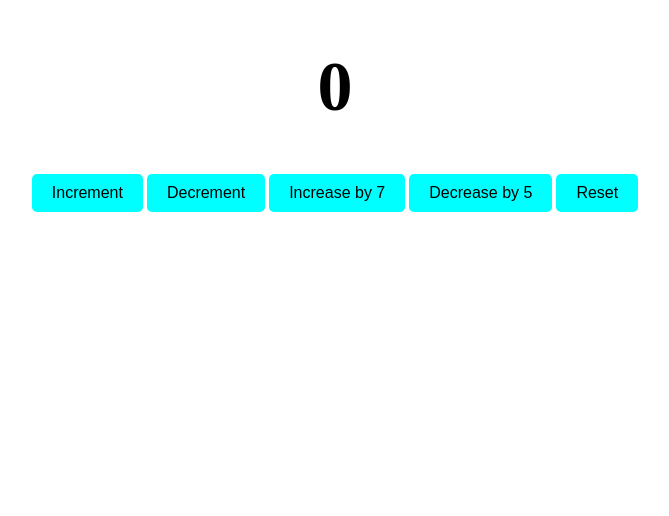
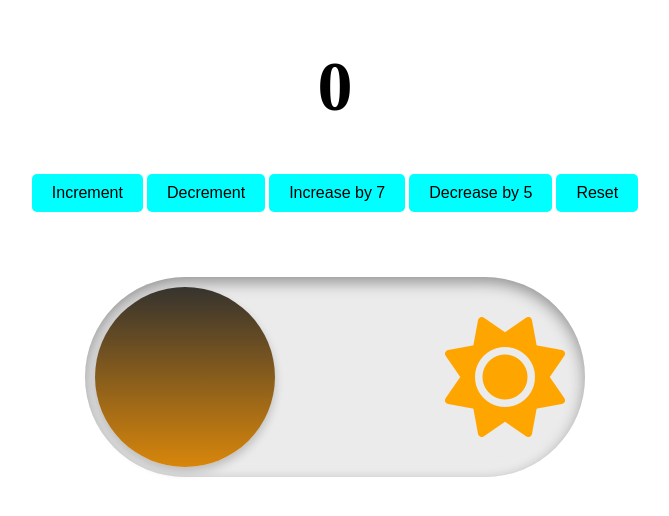
Before and after one commit to abdumalik2525/Dom, a plain HTML site: page index.html in a window 1280 px wide. Shown: the whole page, without its empty margins (305-974 px from the left). Drawn offline with Linux system fonts and the light colour scheme.

Commit message:
Dark - light

```diff
--- a/Js.js
+++ b/Js.js
@@ -24,5 +24,4 @@ Decrease_5.addEventListener("click", () => {
 Reset.addEventListener("click", () => {
   h1.textContent = 0;
   h1.style.color = "black";
-
 });
--- a/index.html
+++ b/index.html
@@ -4,9 +4,16 @@
     <meta charset="UTF-8" />
     <meta name="viewport" content="width=device-width, initial-scale=1.0" />
     <title>Document</title>
+    <script
+      src="https://kit.fontawesome.com/c74611b4ed.js"
+      crossorigin="anonymous"
+    ></script>
     <link rel="stylesheet" href="style.css" />
   </head>
   <body>
+    <!-- <div>
+      <button class="dark-light">dark/light mode</button>
+    </div> -->
     <div class="container">
       <h1>0</h1>
       <div class="container_btn">
@@ -17,6 +24,12 @@
         <button class="Btn_5 btn">Reset</button>
       </div>
     </div>
+    <input type="checkbox" id="darkmode-toggle" />
+    <label class="icon" for="darkmode-toggle">
+      <i class="fa-solid a fa-sun"></i>
+      <i class="fa-solid b fa-moon"></i>
+    </label>
+    <div class="background"></div>
     <script src="./Js.js"></script>
   </body>
 </html>
--- a/style.css
+++ b/style.css
@@ -14,10 +14,90 @@ button {
   border-radius: 5px;
   font-size: 16px;
   background-color: aqua;
-
 }
 .btn:hover {
   background: rgb(209, 41, 193);
   color: #fff;
   font-weight: 600;
 }
+
+body {
+  margin: 0;
+  width: 100%;
+  height: 100vh;
+  display: flex;
+  flex-direction: column;
+  align-items: center;
+}
+label {
+  margin-top: 59px;
+  width: 500px;
+  height: 200px;
+  position: relative;
+  display: block;
+  background: #ebebeb;
+  border-radius: 200px;
+  box-shadow: inset 0px 5px 15px rgba(0, 0, 0, 0.4),
+    inset 0px -5px 15px rgba(255, 255, 255, 0.4);
+  cursor: pointer;
+  transition: 0.3s;
+}
+label::after {
+  content: "";
+  width: 180px;
+  height: 180px;
+  position: absolute;
+  top: 10px;
+  left: 10px;
+  background: linear-gradient(180deg, #36332e, #d8860b);
+  border-radius: 180px;
+  box-shadow: 0px 5px 10px rgba(0, 0, 0, 0.2);
+  transition: 0.3s;
+}
+input {
+  width: 0;
+  height: 0;
+  visibility: hidden;
+}
+input:checked + label {
+  background: #242424;
+}
+input:checked + label::after {
+  left: 490px;
+  transform: translateX(-100%);
+  background: linear-gradient(180deg, #777, #3a3a3a);
+}
+.background {
+  width: 100vw;
+  height: 100vh;
+  background: #fff;
+  z-index: -1;
+  position: absolute;
+  transition: 0.3s;
+}
+input:checked + label + .background {
+  background: #242424;
+}
+
+label .a {
+  font-size: 120px;
+  position: absolute;
+  left: 360px;
+  top: 40px;
+  color: orange;
+}
+label .b{
+  font-size: 120px;
+  position: absolute;
+  top: 40px;
+  left: 25px;
+color: #fff;
+
+}
+
+input:checked + label .icon.fa-sun {
+  fill: #7e7e7e;
+}
+input:checked + label .icon.moon {
+  fill: #fff;
+}
```
